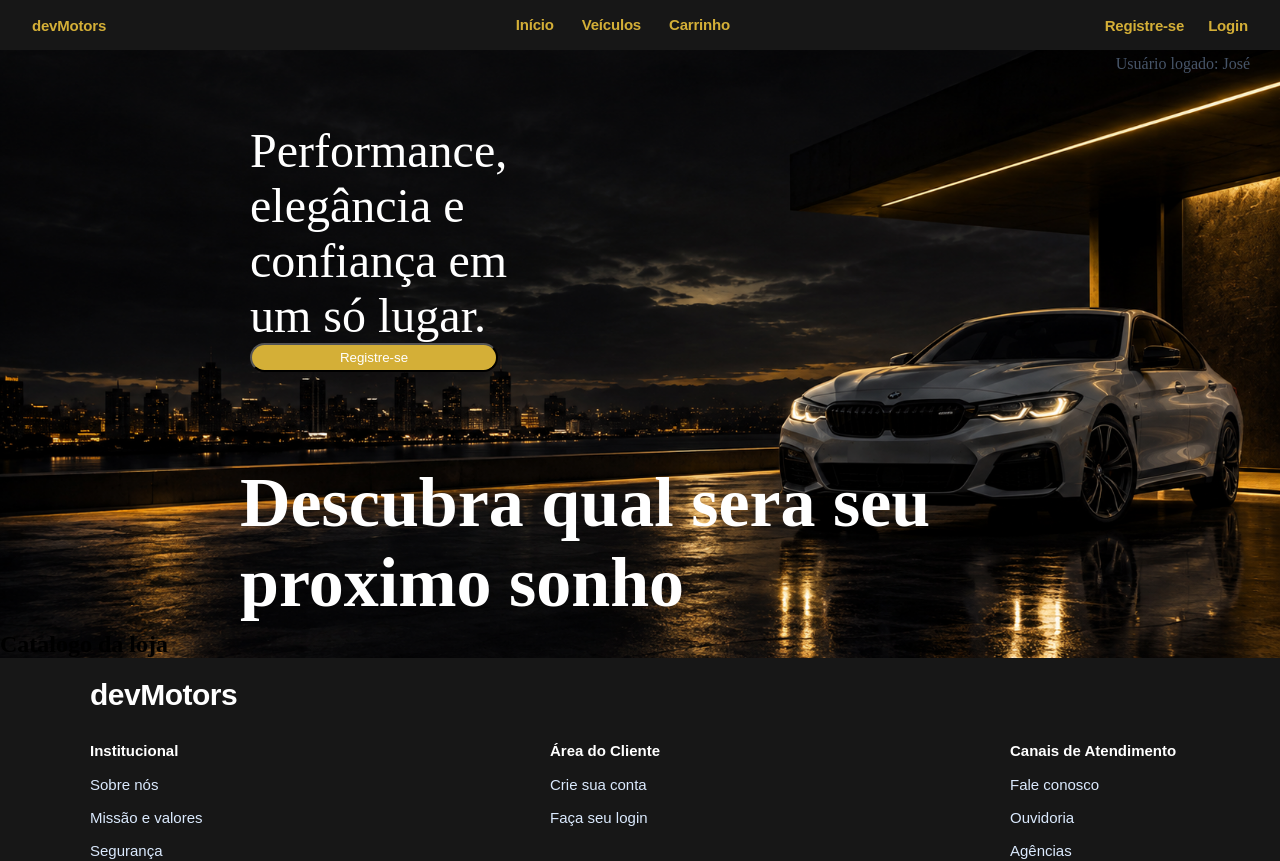
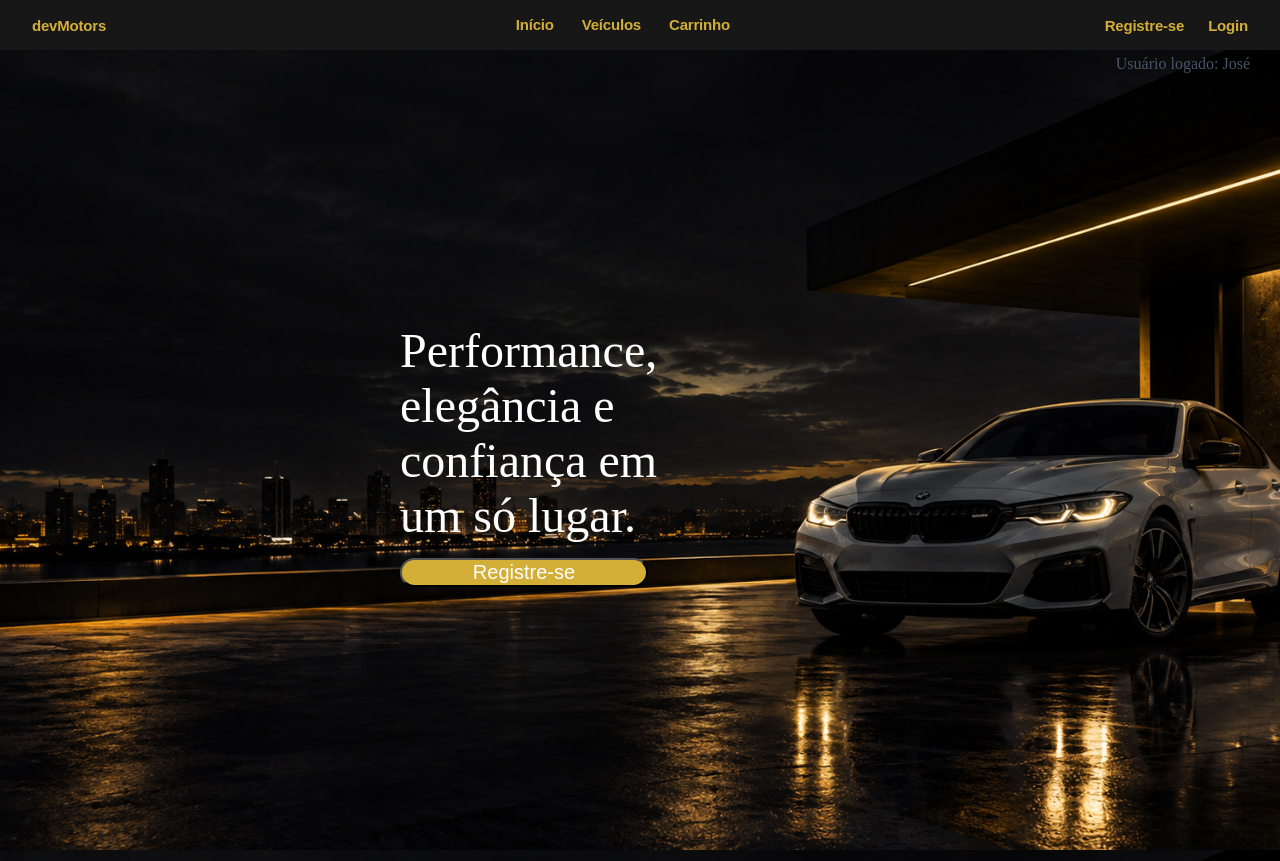
Before and after one commit to oclaudiodev/carSales, an Angular app: page / in a window 1280 px wide. Shown: the top 861 px of the page. Built offline with nearby package versions, Linux system fonts and the light colour scheme.

Commit message:
CSS landing page concluido, Aguardo inicio de objetos de carro para integrar os cards.

```diff
--- a/src/app/pages/lading-page/lading-page.css
+++ b/src/app/pages/lading-page/lading-page.css
@@ -10,11 +10,13 @@ p{
 }
 
 button{
+    font-size: 20px;
     color: #ffffff;
     background-color: #D4AF37;
     width: 248px;
     height: 29px;
     border-radius: 15px;
+    margin:15px 0px;
 }
 
 button:hover{
@@ -24,7 +26,7 @@ button:hover{
 #caixaRegistro{
     width: 312px;
     height: 290px;
-    margin: 50px 250px;
+    margin: 250px 400px;
 }
 
 h1{
@@ -33,4 +35,12 @@ h1{
     width: 800px;
     height: 168px;
     margin: 0 auto;
+    text-align: center;
 }
+
+h2{
+    color: #ffffff;
+    font-size: 60px;
+    text-align: center;
+    margin: 200px 100px;
+}
```
